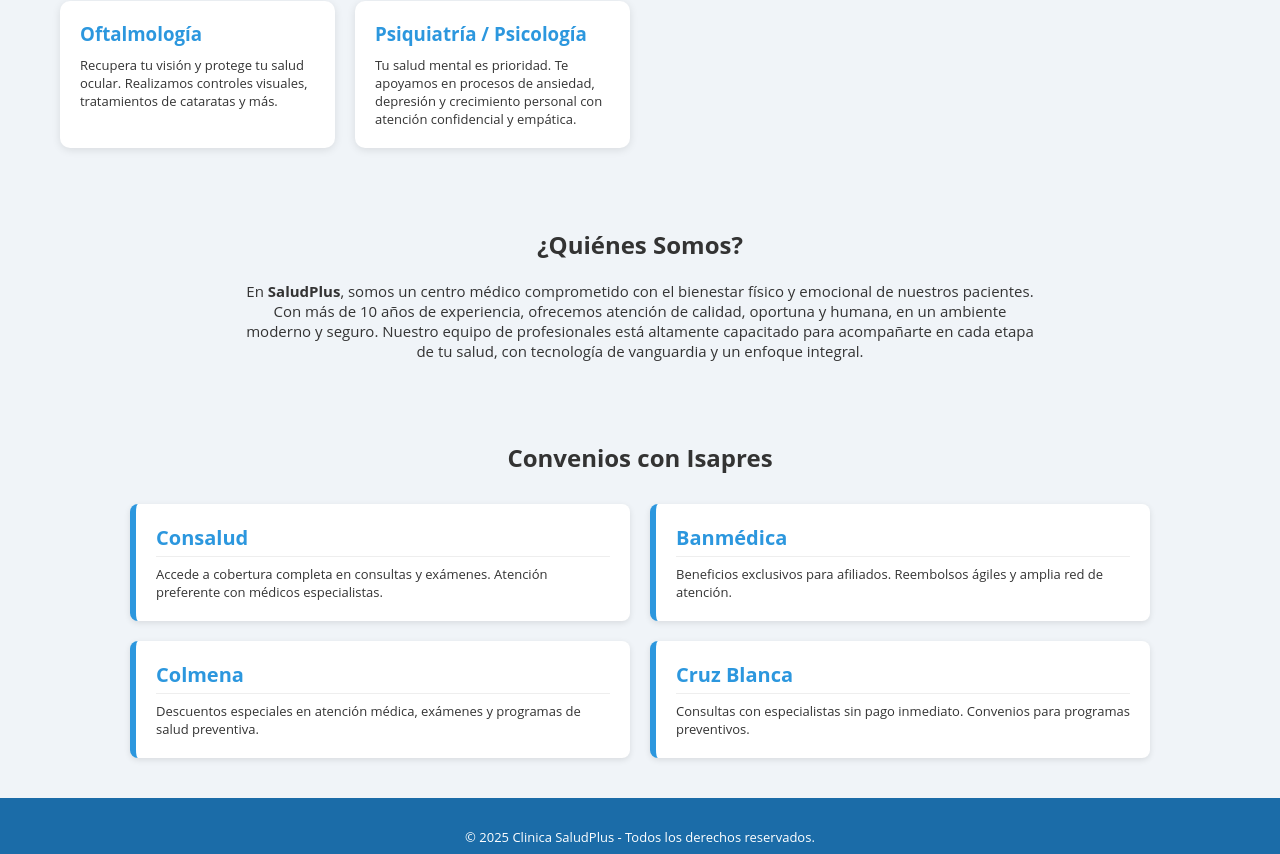
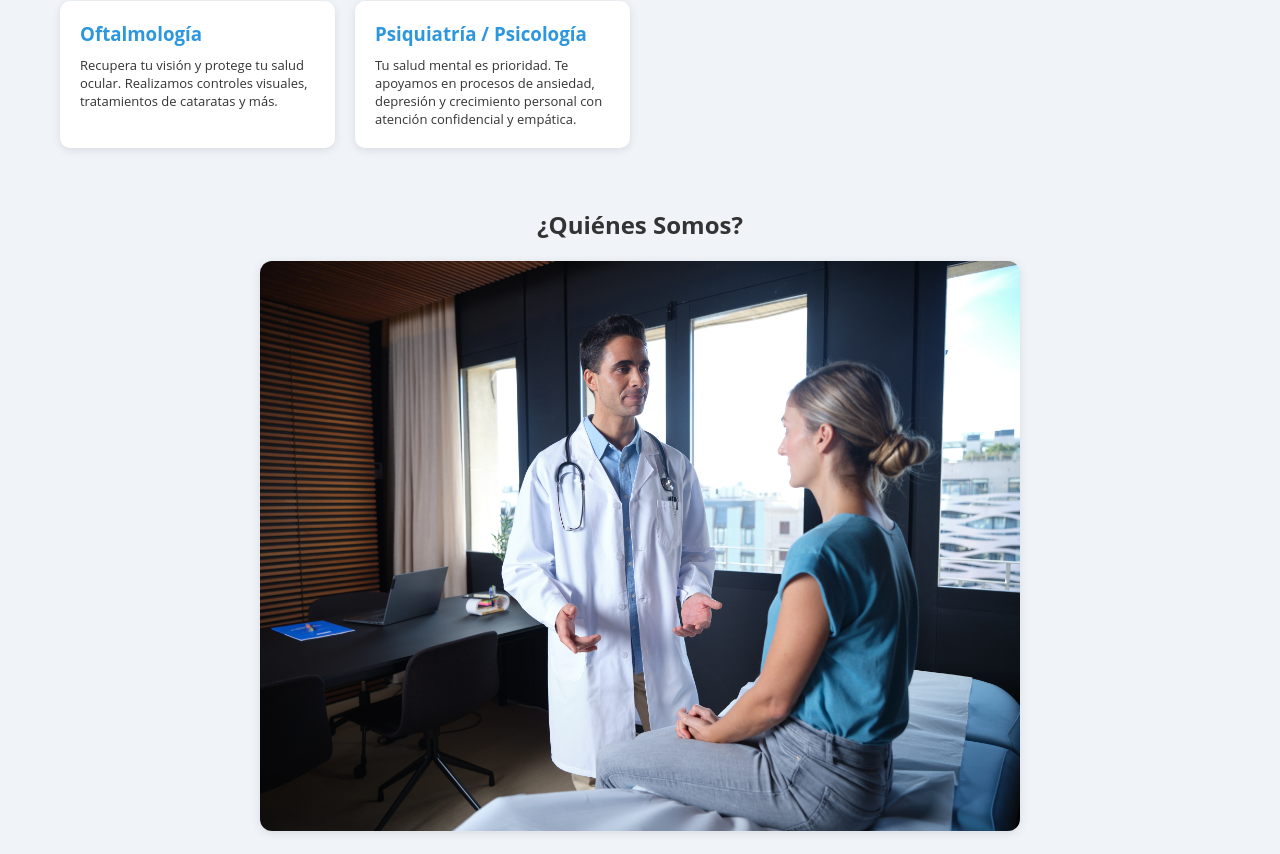
Before and after one commit to SaludPlus-G3/SaludPlus, an Angular app in the folder Salud-Plus/frontend-saludplus/: page / in a window 1280 px wide. Shown: the part 1005-1859 px from the top of the page. Built offline with nearby package versions, Linux system fonts and the light colour scheme.

Commit message:
Nav e quien somos
Se añadio usuarios para recrear el login de paciente doctor y administrador. Ademas se subio la imagen faltante a quien somos.

```diff
--- a/Salud-Plus/frontend-saludplus/src/app/components/about-us/about-us.component.css
+++ b/Salud-Plus/frontend-saludplus/src/app/components/about-us/about-us.component.css
@@ -0,0 +1,15 @@
+.content {
+  max-width: 800px;
+  margin: auto;
+  text-align: center;
+  padding: 20px;
+}
+
+.about-img {
+  display: block;
+  margin: 20px auto;
+  max-width: 100%;
+  height: auto;
+  border-radius: 12px;
+  box-shadow: 0 2px 10px rgba(0,0,0,0.1);
+}
--- a/Salud-Plus/frontend-saludplus/src/app/components/about-us/about-us.component.html
+++ b/Salud-Plus/frontend-saludplus/src/app/components/about-us/about-us.component.html
@@ -1,4 +1,5 @@
 <section class="content">
   <h2 class="titulo-seccion">{{ title }}</h2>
+  <img src="assets/paciente-doctor.jpg" alt="Paciente-Doctor Red Salud" class="about-img">
   <p class="texto-descriptivo" [innerHTML]="content"></p>
 </section>
--- a/Salud-Plus/frontend-saludplus/src/app/pages/login/login.component.ts
+++ b/Salud-Plus/frontend-saludplus/src/app/pages/login/login.component.ts
@@ -1,20 +1,26 @@
 import { Component } from '@angular/core';
 import { ReactiveFormsModule, FormBuilder, FormGroup, Validators } from '@angular/forms';
 import { RouterLink } from '@angular/router';
-import { NgClass } from '@angular/common';
+import { NgClass,NgIf } from '@angular/common';
+import { toNamespacedPath } from 'node:path';
+//import { Router } from 'express';
+import { Router } from '@angular/router';
+
 
 @Component({
   selector: 'app-login',
   standalone: true,
-  imports: [ReactiveFormsModule, RouterLink, NgClass],
+  imports: [ReactiveFormsModule, RouterLink, NgClass,NgIf],
   templateUrl: './login.component.html',
   styleUrl: './login.component.css'
 })
 export class LoginComponent {
   loginForm: FormGroup;
   showPassword = false;
+  UsuariosDisponibles: {tipoUsuario: String,email:string,password:string} []=[{tipoUsuario:"Doctor", email:"luismendez@redsalud.cl", password:"Tomas"},{tipoUsuario:"Administrador",email:"Administrador@redsalud.cl",password:"Tomas2001" },{tipoUsuario:"Paciente",email:"JuanPerez@gmail.cl",password:"Juan123"}];
 
-  constructor(private fb: FormBuilder) {
+
+  constructor(private fb: FormBuilder, private router:Router) {
     this.loginForm = this.fb.group({
       email: ['', [Validators.required, Validators.email]],
       password: ['', Validators.required]
@@ -27,8 +33,24 @@
 
   onSubmit() {
     if (this.loginForm.valid) {
-      // Aquí iría la lógica de autenticación
+    const {email, password}= this.loginForm.value
+    const usuario = this.UsuariosDisponibles.find(u=>u.email ==email && u.password == password);
+      if(usuario){
+        switch(usuario.tipoUsuario){
+          case "Doctor":
+            this.router.navigate(['/usuario-doctor']);
+            break;
+            case "Administrador":
+            this.router.navigate(['/usuario-administrador']);
+            break;
+            case "Paciente":
+              this.router.navigate(['/paciente'])
+      }
       alert('Login exitoso');
     }
+    else{
+      alert("Usuario o contraseña Incorrectos")
+    }
+  }
   }
 }
```
Also changed, not shown: Salud-Plus/frontend-saludplus/src/app/shared/navbar/navbar.component.ts (+6 -2 lines), Salud-Plus/frontend-saludplus/src/app/components/about-us/about-us.component.ts (line endings or trailing spaces), Salud-Plus/frontend-saludplus/src/assets/paciente-doctor.jpg (added).
